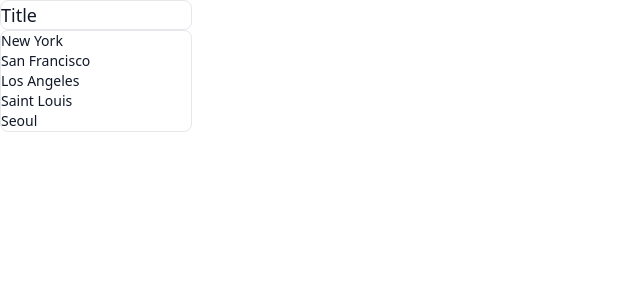
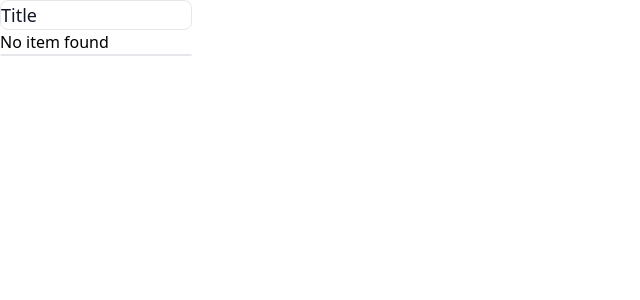
Before and after one commit to 2amkoding/react-recap, a React (Vite) app: page / in a window 1280 px wide. Shown: the top 300 px of the page, without its empty margins (0-640 px from the left). Built offline with nearby package versions, Linux system fonts and the light colour scheme.

Commit message:
conditional Rendering

```diff
--- /dev/null
+++ b/lessons/2-Components/3-ConditionalRendering.md
@@ -0,0 +1,15 @@
+JSX renders: html elements, react components, or {}
+
+{items.length === 0 ? <p>No item} found</p> : null}
+or
+{items.length === 0 && <p>No item} found</p>}
+
+function: to render conditionally
+
+    const getMessage = () => {
+        return items.length === 0 ? <p>No item} found</p> : null
+    }
+    ...
+    ...
+
+    {getMessage(1)}
--- a/src/components/ListGroup.jsx
+++ b/src/components/ListGroup.jsx
@@ -1,5 +1,5 @@
 function ListGroup() {
-  const items = [
+  let items = [
     "New York",
     "San Francisco",
     "Los Angeles",
@@ -7,11 +7,15 @@ function ListGroup() {
     "Seoul",
   ];
 
+  items = [];
+
   return (
     <>
       <h1 className="w-48 text-lg font-medium text-gray-900 bg-white border border-gray-200 rounded-lg dark:bg-gray-700 dark:border-gray-600 dark:text-white">
         Title
       </h1>
+
+      { items.length === 0 && <p>No item found</p> }
 
       <ul className="w-48 text-sm font-medium text-gray-900 bg-white border border-gray-200 rounded-lg dark:bg-gray-700 dark:border-gray-600 dark:text-white">
         {items.map((item) => (
```
Also changed, not shown: lessons/2-Components/1-Fragments.md (renamed from lessons/2-Components/Fragments.md), lessons/2-Components/2-RenderDynamically.md (renamed from lessons/2-Components/RenderDynamically.md).
